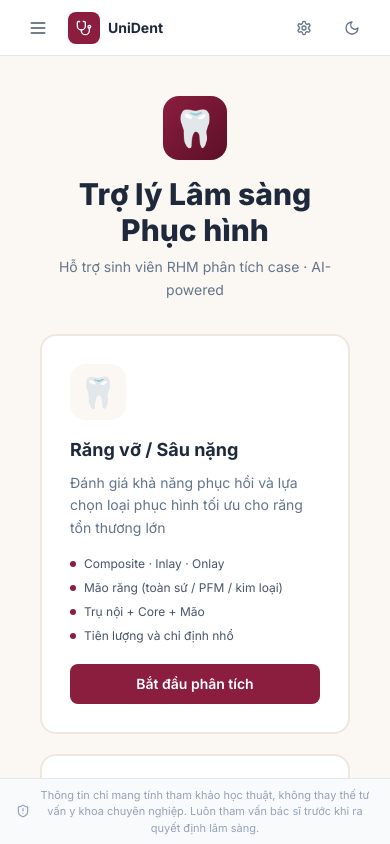
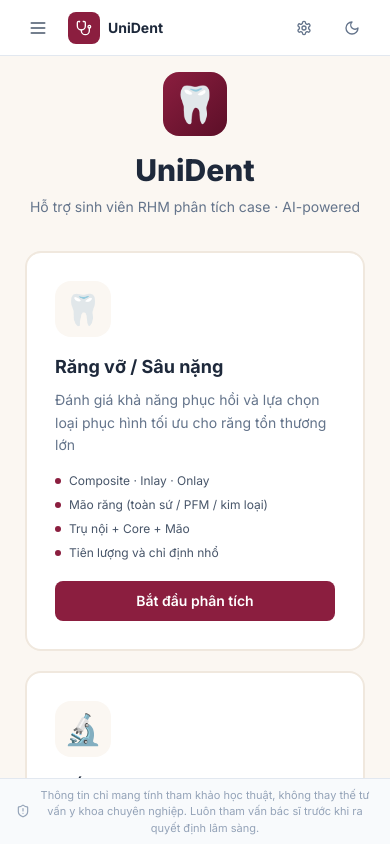
Before and after one commit to thanhtrung1207/medical-edu-agent, a Next.js app in the folder frontend/: page / in a window 390 px wide. Built offline with nearby package versions, Linux system fonts and the light colour scheme; no server answers.

Commit message:
feat(home): responsive padding, UniDent heading

```diff
--- a/frontend/src/app/page.tsx
+++ b/frontend/src/app/page.tsx
@@ -4,15 +4,13 @@ import ScenarioCard from '@/components/home/ScenarioCard';
 
 export default function HomePage() {
   return (
-    <div className="flex-1 flex flex-col items-center justify-center p-10 min-h-[calc(100vh-56px)] overflow-y-auto">
+    <div className="flex-1 flex flex-col items-center justify-center p-4 md:p-10 min-h-[calc(100vh-56px)] overflow-y-auto">
       {/* Header */}
       <div className="flex flex-col items-center text-center mb-8">
         <div className="w-16 h-16 bg-gradient-to-br from-primary to-primary-700 rounded-2xl flex items-center justify-center text-4xl mb-4">
           🦷
         </div>
-        <h1 className="text-3xl font-extrabold text-slate-800 mb-2">
-          Trợ lý Lâm sàng Phục hình
-        </h1>
+        <h1 className="text-3xl font-extrabold text-slate-800 mb-2">UniDent</h1>
         <p className="text-sm text-slate-500 leading-relaxed max-w-xl">
           Hỗ trợ sinh viên RHM phân tích case · AI-powered
         </p>
```
